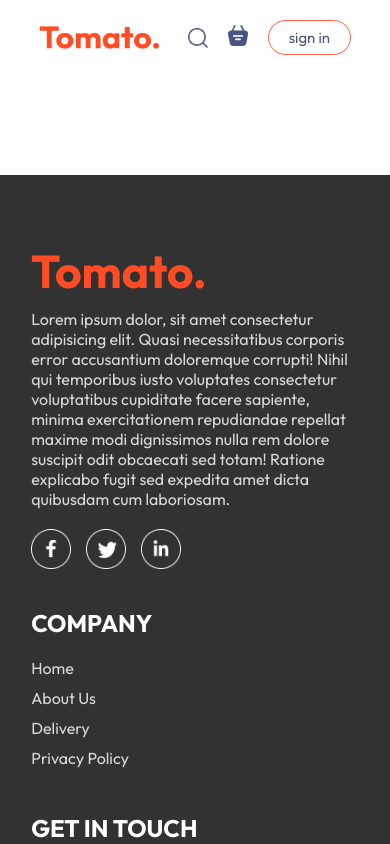
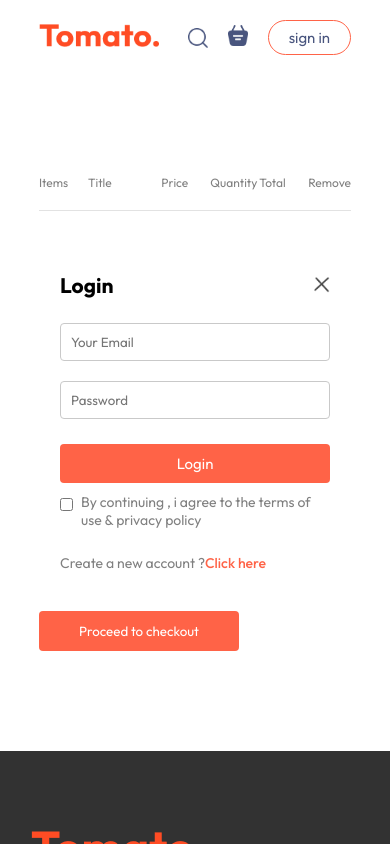
Before and after one commit to sujalbindra1012/Food-Delivery-Website-Using-MERN, a React (Vite) app in the folder frontend/: page /cart in a window 390 px wide. Both pictures are taken after a click on the button "sign in". Shown: the top 844 px of the page. Built offline with nearby package versions, Linux system fonts and the light colour scheme; a web font is replaced by a local one.

Commit message:
cart page created

```diff
--- a/frontend/src/App.jsx
+++ b/frontend/src/App.jsx
@@ -1,16 +1,21 @@
-import React from 'react'
+import React, { useState } from 'react'
 import Navbar from './components/Navbar/Navbar'
 import { Route, Routes } from 'react-router-dom'
 import Home from './pages/Home/Home'
 import Cart from './pages/Cart/Cart'
 import PlaceOrder from './pages/PlaceOrder/PlaceOrder'
 import Footer from './components/Footer/Footer'
+import LoginPopup from './components/LoginPopup/LoginPopup'
 
 const App = () => {
+
+  const [showLogin, setShowLogin] = useState(false)
+
   return (
     <>
+      {showLogin ? <LoginPopup setShowLogin={setShowLogin}/> : <></>}
       <div className='app'>
-      <Navbar />
+        <Navbar setShowLogin={setShowLogin} />
         <Routes>
           <Route path='/' element={<Home />} />
           <Route path='/cart' element={<Cart />} />
--- /dev/null
+++ b/frontend/src/components/LoginPopup/LoginPopup.css
@@ -0,0 +1,74 @@
+.login-popup {
+    position: absolute;
+    z-index: 1;
+    width: 100%;
+    height: 100%;
+    background-color: 00000090;
+    display: grid;
+}
+
+.login-popup-container {
+    place-self: center;
+    width: max(23vw, 330px);
+    color: #808080;
+    background-color: white;
+    display: flex;
+    flex-direction: column;
+    gap: 25px;
+    padding: 25px 30px;
+    border-radius: 8px;
+    font-size: 14px;
+    animation: fadeIn 0.5s;
+}
+
+.login-popup-title {
+    display: flex;
+    justify-content: space-between;
+    align-items: center;
+    color: black;
+}
+
+.login-popup-title img {
+    width: 16px;
+    cursor: pointer;
+}
+
+.login-popup-inputs {
+    display: flex;
+    flex-direction: column;
+    gap: 20px;
+}
+
+.login-popup-inputs input {
+    outline: none;
+    border: 1px solid #c9c9c9;
+    padding: 10px;
+    border-radius: 4px;
+}
+
+.login-popup-container button {
+    border: none;
+    padding: 10px;
+    border-radius: 4px;
+    color: white;
+    background-color: tomato;
+    font-size: 15px;
+    cursor: pointer;
+}
+
+.login-popup-condition {
+    display: flex;
+    align-items: start;
+    gap: 8px;
+    margin-top: -15px;
+}
+
+.login-popup-condition input {
+    margin-top: 5px;
+}
+
+.login-popup p span {
+    color: tomato;
+    font-weight: 500;
+    cursor: pointer;
+}
--- /dev/null
+++ b/frontend/src/components/LoginPopup/LoginPopup.jsx
@@ -0,0 +1,35 @@
+import React, { useState } from 'react';
+import './LoginPopup.css';
+import { assets } from '../../assets/assets';
+
+const LoginPopup = ({ setShowLogin }) => {
+    const [currState, setCurrState] = useState("Login")
+
+    return (
+        <div className='login-popup'>
+            <form className="login-popup-container">
+                <div className="login-popup-title">
+                    <h2>{currState}</h2>
+                    <img onClick={() => setShowLogin(false)} src={assets.cross_icon} alt="" />
+                </div>
+                <div className="login-popup-inputs">
+                    {currState === "Login" ? <></> : <input type="text" placeholder='Your Name' required />}
+
+                    <input type="email" placeholder='Your Email' required />
+                    <input type="password" placeholder='Password' required />
+                </div>
+                <button>{currState === "Sign Up" ? "Create account" : "Login"}</button>
+                <div className="login-popup-condition">
+                    <input type="checkbox" required />
+                    <p>By continuing , i agree to the terms of use & privacy policy</p>
+                </div>
+                {currState === "Login" ? <p>Create a new account ?<span onClick={() => setCurrState("Sign Up")}>Click here</span></p> : <p>Already have an account ? <span onClick={() => setCurrState("Login")}>Login here</span></p>}
+
+
+
+            </form>
+        </div>
+    )
+}
+
+export default LoginPopup
--- a/frontend/src/components/Navbar/Navbar.jsx
+++ b/frontend/src/components/Navbar/Navbar.jsx
@@ -1,27 +1,30 @@
-import React, { useState } from 'react';
+import React, { useContext, useState } from 'react';
 import './Navbar.css';
 import { assets } from '../../assets/assets';
+import { Link } from 'react-router-dom'
+import { StoreContext } from '../../context/StoreContext';
 
-const Navbar = () => {
+const Navbar = ({ setShowLogin }) => {
 
     const [menu, setMenu] = useState("home");
+    const { getTotalCartAmount } = useContext(StoreContext);
 
     return (
         <div className='navbar'>
-            <img src={assets.logo} alt="" className='logo' />
+            <Link to='/'><img src={assets.logo} alt="" className='logo' /></Link>
             <ul className="navbar-menu">
-                <li onClick={()=>setMenu("home")} className={menu === "home" ? "active" : ""}>home</li>
-                <li onClick={()=>setMenu("menu")} className={menu === "menu" ? "active" : ""}>menu</li>
-                <li onClick={()=>setMenu("mobile-app")} className={menu === "mobile-app" ? "active" : ""}>mobile-app</li>
-                <li onClick={()=>setMenu("contact-us")} className={menu === "contact-us" ? "active" : ""}>contact us</li>
+                <Link to='/' onClick={() => setMenu("home")} className={menu === "home" ? "active" : ""}>home</Link>
+                <a href='#explore-menu' onClick={() => setMenu("menu")} className={menu === "menu" ? "active" : ""}>menu</a>
+                <a href='#app-download' onClick={() => setMenu("mobile-app")} className={menu === "mobile-app" ? "active" : ""}>mobile-app</a>
+                <a href='#footer' onClick={() => setMenu("contact-us")} className={menu === "contact-us" ? "active" : ""}>contact us</a>
             </ul>
             <div className="navbar-right">
                 <img src={assets.search_icon} alt="" />
                 <div className="navbar-search-icon">
-                    <img src={assets.basket_icon} alt="" />
-                    <div className="dot"></div>
+                    <Link to='/cart'><img src={assets.basket_icon} alt="" /></Link>
+                    <div className={getTotalCartAmount() === 0 ? "" : "dot"}></div>
                 </div>
-                <button>sign in</button>
+                <button onClick={() => setShowLogin(true)}>sign in</button>
             </div>
 
         </div>
--- a/frontend/src/context/StoreContext.jsx
+++ b/frontend/src/context/StoreContext.jsx
@@ -1,36 +1,45 @@
 import { createContext, useEffect, useState } from "react";
 import { food_list } from "../assets/assets";
-export const StoreContext=createContext(null)
+export const StoreContext = createContext(null)
 
-const StoreContextProvider=(props)=>{
+const StoreContextProvider = (props) => {
 
-    const [cartItems,setCartItems]=useState({});
+    const [cartItems, setCartItems] = useState({});
 
-    const addToCart=(itemId)=>{
-        if(!cartItems[itemId]){
-            setCartItems((prev)=>({...prev,[itemId]:1}))
+    const addToCart = (itemId) => {
+        if (!cartItems[itemId]) {
+            setCartItems((prev) => ({ ...prev, [itemId]: 1 }))
         }
-        else{
-            setCartItems((prev)=>({...prev,[itemId]:prev[itemId]+1}))
+        else {
+            setCartItems((prev) => ({ ...prev, [itemId]: prev[itemId] + 1 }))
         }
     }
 
-    const removeFromCart=(itemId)=>{
-        setCartItems((prev)=>({...prev,[itemId]:prev[itemId]-1}))
+    const removeFromCart = (itemId) => {
+        setCartItems((prev) => ({ ...prev, [itemId]: prev[itemId] - 1 }))
     }
 
-    useEffect(()=>{
-        console.log(cartItems);
-    },[cartItems])
+    const getTotalCartAmount = () => {
+        let totalAmount = 0;
+        for (const item in cartItems) {
+            if (cartItems[item] > 0) {
 
-    const contextValue={
+                let itemInfo = food_list.find((product) => product._id === item);
+                totalAmount += itemInfo.price * cartItems[item];
+            }
+        }
+        return totalAmount;
+    }
+
+    const contextValue = {
         food_list,
         cartItems,
         setCartItems,
         addToCart,
-        removeFromCart
+        removeFromCart,
+        getTotalCartAmount
     }
-    return(
+    return (
         <StoreContext.Provider value={contextValue}>
             {props.children}
         </StoreContext.Provider>
--- a/frontend/src/index.css
+++ b/frontend/src/index.css
@@ -5,6 +5,7 @@
   margin: 0;
   box-sizing: border-box;
   font-family: Outfit;
+  scroll-behavior: smooth;
 }
 
 body {
@@ -22,10 +23,11 @@
 }
 
 @keyframes fadeIn {
-  0%{
+  0% {
     opacity: 0;
   }
-  100%{
+
+  100% {
     opacity: 1;
   }
 }
--- a/frontend/src/pages/Cart/Cart.css
+++ b/frontend/src/pages/Cart/Cart.css
@@ -0,0 +1,107 @@
+.cart {
+    margin-top: 100px;
+}
+
+.cart-items-title {
+    display: grid;
+    grid-template-columns: 1fr 1.5fr 1fr 1fr 1fr 0.5fr;
+    align-items: center;
+    color: grey;
+    font-size: max(1vw, 12px);
+}
+
+.cart-items-item {
+    margin: 10px 0px;
+    color: black;
+}
+
+.cart-items-item img {
+    width: 50px;
+}
+
+.cart hr {
+    height: 1px;
+    background-color: #e2e2e2;
+    border: none;
+}
+
+.cart-items-item .cross {
+    cursor: pointer;
+}
+
+.cart-bottom {
+    margin-top: 80px;
+    display: flex;
+    justify-content: space-between;
+    gap: max(12vw, 20px);
+}
+
+.cart-total {
+    flex: 1;
+    display: flex;
+    flex-direction: column;
+    gap: 20px;
+}
+
+.cart-total-details {
+    display: flex;
+    justify-content: space-between;
+    color: #555;
+}
+
+.cart-total hr {
+    margin: 10px 0px;
+}
+
+.cart-total button {
+    border: none;
+    color: white;
+    background-color: tomato;
+    width: max(15vw, 200px);
+    padding: 12px 0px;
+    border-radius: 4px;
+    cursor: pointer;
+}
+
+.cart-promocode {
+    flex: 1;
+}
+
+.cart-promocode p {
+    color: #555;
+}
+
+.cart-promocode input {
+    margin-top: 10px;
+    display: flex;
+    justify-content: space-between;
+    align-items: center;
+    background-color: #aeaeae;
+    border-radius: 4px;
+
+}
+
+.cart-promocode-input input {
+    background: transparent;
+    border: none;
+    outline: none;
+    margin-bottom: 15px;
+
+}
+
+.cart-promocode-input button {
+    width: max(10vw, 150px);
+    padding: 12px 5px;
+    background-color: black;
+    border: none;
+    color: white;
+}
+
+@media(max-width:750px) {
+    .cart-bottom{
+        flex-direction: column-reverse;
+    }
+    .cart-promocode{
+        justify-content: start;
+    }
+}
--- a/frontend/src/pages/Cart/Cart.jsx
+++ b/frontend/src/pages/Cart/Cart.jsx
@@ -1,8 +1,73 @@
-import React from 'react';
+import React, { useContext } from 'react';
 import './Cart.css';
+import { StoreContext } from '../../context/StoreContext';
 const Cart = () => {
+
+  const { cartItems, food_list, removeFromCart, getTotalCartAmount } = useContext(StoreContext);
+
   return (
-    <div>
+    <div className='cart'>
+      <div className="cart-items">
+        <div className="cart-items-title">
+          <p>Items</p>
+          <p>Title</p>
+          <p>Price</p>
+          <p>Quantity</p>
+          <p>Total</p>
+          <p>Remove</p>
+        </div>
+        <br />
+        <hr />
+        {food_list.map((item, index) => {
+          if (cartItems[item._id] > 0) {
+            return (
+              <>
+                <div className="cart-items-title cart-items-item">
+                  <img src={item.image} alt="" />
+                  <p>{item.name}</p>
+                  <p>${item.price}</p>
+                  <p>{cartItems[item._id]}</p>
+                  <p>${item.price * cartItems[item._id]}</p>
+                  <p onClick={() => removeFromCart(item._id)} className='cross'>x</p>
+                </div>
+                <hr />
+              </>
+            )
+          }
+        })}
+      </div>
+      <div className="cart-bottom">
+        <div className="cart-total">
+          <h2>Cart Total</h2>
+          <div>
+            <div className="cart-total-details">
+              <p>Subtotal</p>
+              <p>{getTotalCartAmount()}</p>
+            </div>
+            <hr />
+            <div className="cart-total-details">
+              <p>Delivery Fee</p>
+              <p>{50}</p>
+            </div>
+            <hr />
+            <div className="cart-total-details">
+              <b>Total</b>
+              <b>{getTotalCartAmount() + 50}</b>
+            </div>
+          </div>
+          <button>Proceed to checkout</button>
+        </div>
+        <div className="cart-promocode">
+          <div>
+            <p>If you have a promo code , Enter it here</p>
+            <div className='cart-promocode-input'>
+              <input type="text" placeholder='promo code' />
+              <button>Submit</button>
+
+            </div>
+          </div>
+        </div>
+      </div>
 
     </div>
   )
```
Lines whose indentation alone changed are shown as unchanged.
